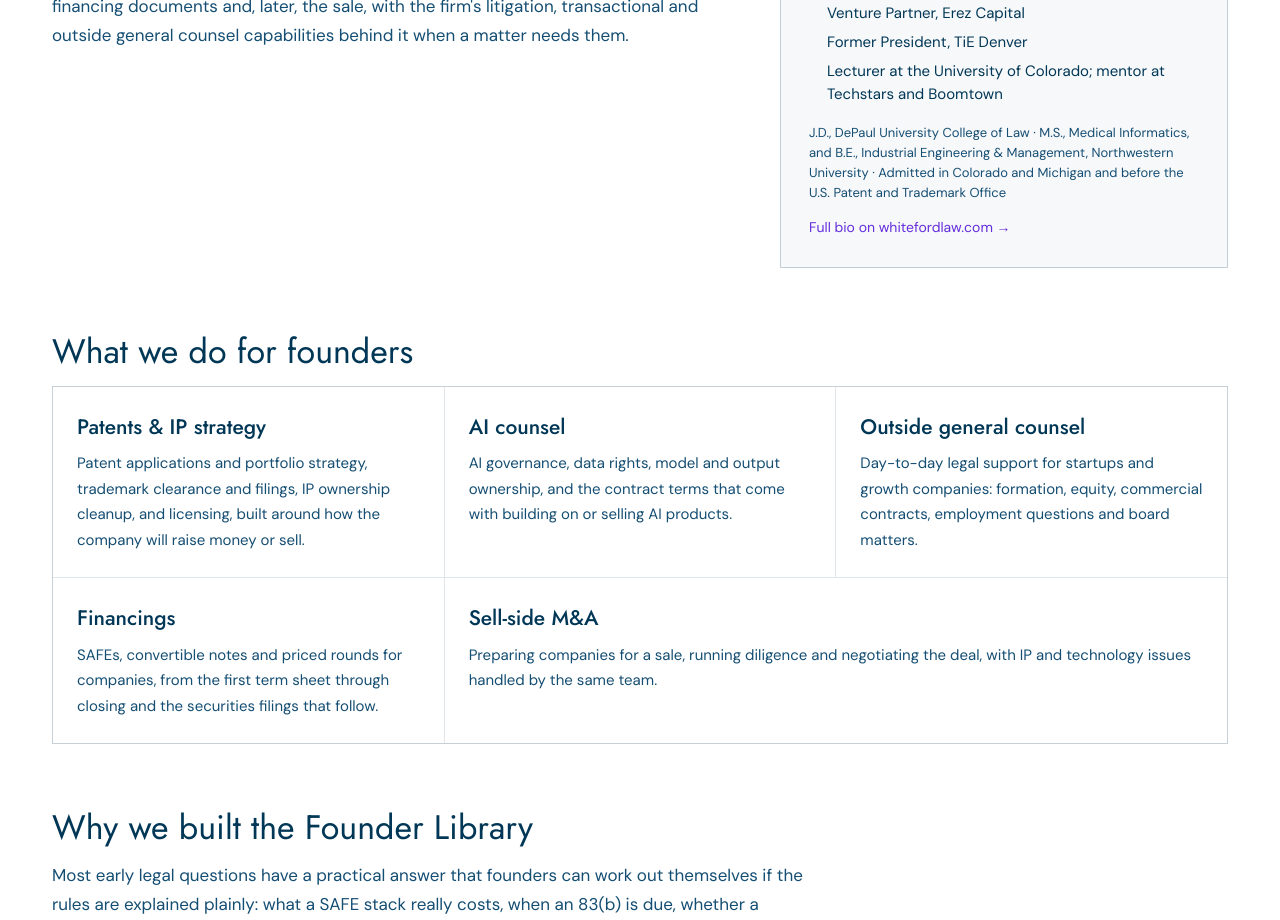
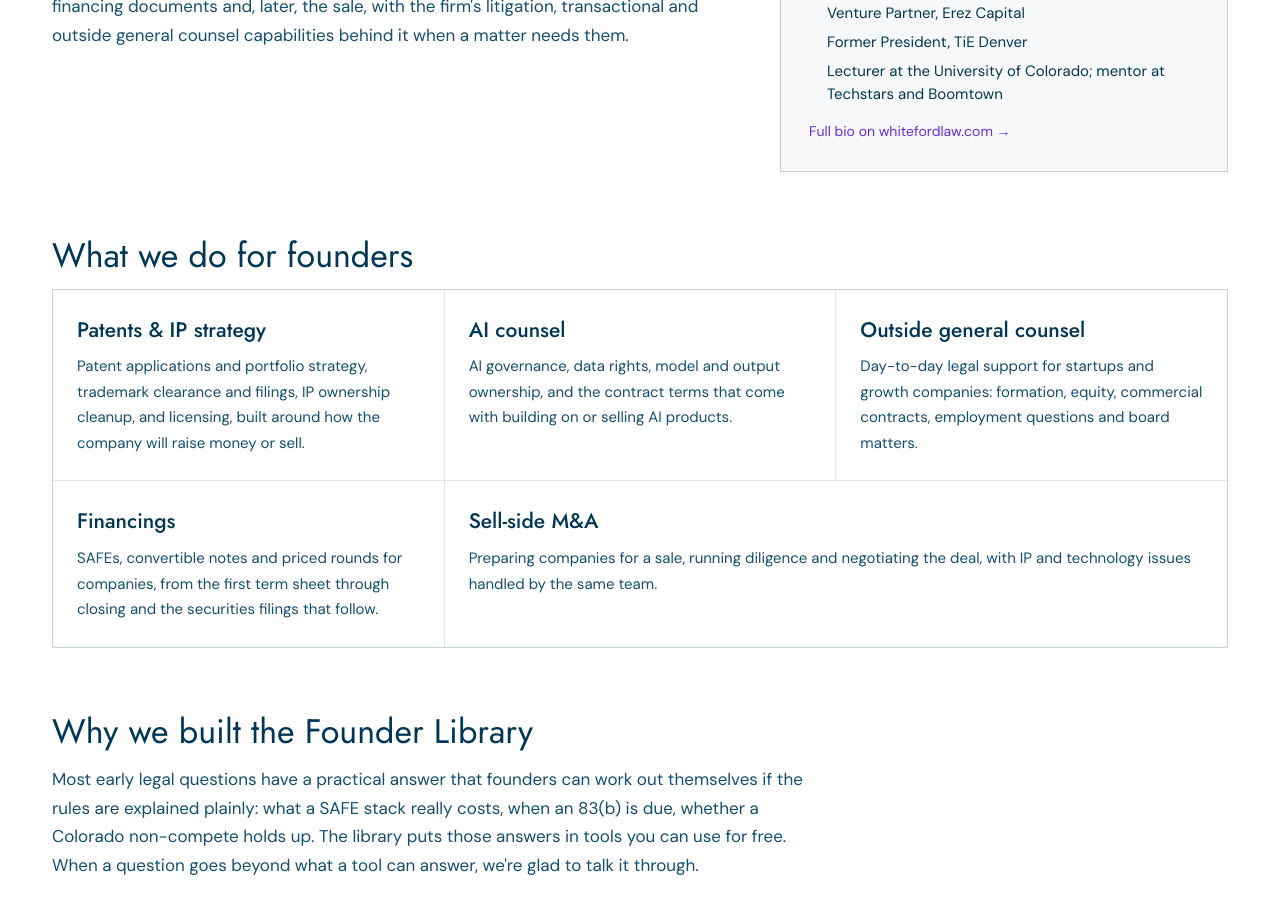
Before and after one commit to mindminer21/whiteford-ai-law-pages, a Next.js app: page /founders/about in a window 1280 px wide. Shown: the part 820-1740 px from the top of the page. Built offline with nearby package versions, Linux system fonts and the light colour scheme.

Commit message:
About page: remove education and admissions line
Co-Authored-By: Claude Opus 5.5 <noreply@anthropic.com>
Claude-Session: https://claude.ai/code/session_01FQFK1vyTByKtUn7amBq1ia

```diff
--- a/src/app/founders/about/page.tsx
+++ b/src/app/founders/about/page.tsx
@@ -85,11 +85,6 @@ export default function AboutPage() {
                 <li>Former President, TiE Denver</li>
                 <li>Lecturer at the University of Colorado; mentor at Techstars and Boomtown</li>
               </ul>
-              <p className="fl-about-edu">
-                J.D., DePaul University College of Law · M.S., Medical Informatics, and B.E., Industrial Engineering &amp;
-                Management, Northwestern University · Admitted in Colorado and Michigan and before the U.S. Patent and Trademark
-                Office
-              </p>
               <a className="fl-about-bio" href="https://www.whitefordlaw.com/professionals/jeffrey-r-schell" target="_blank" rel="noopener noreferrer">
                 Full bio on whitefordlaw.com &rarr;
               </a>
```
